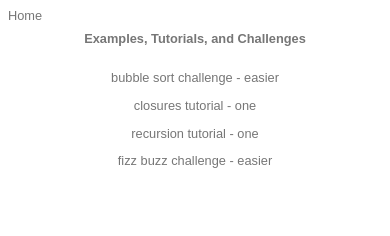
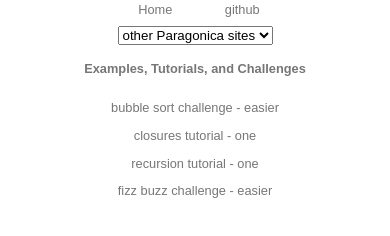
Before and after one commit to glafrance/javascript-code, a plain HTML site: page index.html in a window 390 px wide. Drawn offline with Linux system fonts and the light colour scheme.

Commit message:
Added links for my github page and for other Paragonica sites.

```diff
--- a/index.html
+++ b/index.html
@@ -31,9 +31,18 @@ SOFTWARE.
     <script src="resources/js/ajax.js"></script>
     <script src="resources/js/app.js"></script>
   </head>
-<body>
+  <body onload="init()">
     <div id="main-header">
-        <p class="home"><a href="index.html">Home</a></p>
+      <div class="header-links-container">
+        <p class="home header-links"><a href="index.html">Home</a></p>
+        <p class="header-links github"><a href="https://github.com/glafrance" target="_blank">github</a></p>
+        <select id="otherSitesSelect" class="header-links other-sites">
+          <option>other Paragonica sites</option>
+          <option value="japanese">Learn Japanese !!!</option>
+          <option value="dashboard">The Dashboard</option>
+          <option value="flight">Flight Simulator</option>
+        </select>
+      </div>
       <h3 id="main-header-title">Paragonica JavaScript and Web Development<br />Examples, Tutorials, and Challenges</h3>
       <h3 id="main-header-title-short">Examples, Tutorials, and Challenges</h3>
     </div>
--- a/resources/css/styles.css
+++ b/resources/css/styles.css
@@ -40,8 +40,16 @@ body {
   padding: .5rem;
 }
 
+.header-links-container {
+  padding-bottom: 1rem;
+}
+
 .home {
   padding: .5rem;
+}
+
+.home, .github {
+  margin-right: 10rem;
 }
 
 #left-column {
@@ -57,6 +65,10 @@ body {
 a, a:active, a:focus, a:hover {
   text-decoration: none;
   outline: none;
+}
+
+.header-links {
+  display: inline;
 }
 
 #main-header-title {
@@ -116,12 +128,34 @@ pre {
     padding: 0;
   }
 
-  .home {
-    font-size: .8rem;
+  #main-header {
+    text-align: center;
+    padding-bottom: .5rem;
   }
 
-  #main-header {
+  .home {
+    padding-right: 3rem;
+  }
+
+  .home, .github {
+    font-size: .8rem;
+    margin-right: 0;
+  }
+
+  .header-links-container {
+    text-align: center;
     padding-bottom: .5rem;
+  }
+
+  .header-links {
+    margin-bottom: .5rem;
+  }
+
+  .other-sites {
+    display: block;
+    margin-left: auto;
+    margin-right: auto;
+    margin-top: .5rem;
   }
 
   #main-header-title {
--- a/resources/js/app.js
+++ b/resources/js/app.js
@@ -21,6 +21,28 @@ LIABILITY, WHETHER IN AN ACTION OF CONTRACT, TORT OR OTHERWISE, ARISING FROM,
 OUT OF OR IN CONNECTION WITH THE SOFTWARE OR THE USE OR OTHER DEALINGS IN THE
 SOFTWARE.
 */
+
+function init() {
+  document.getElementById('otherSitesSelect').onchange = function (event) {
+    var url = '';
+
+    switch(event.target.value) {
+      case 'japanese':
+        url = 'http://www.paragonica.com/japanese/index.html';
+        break;
+      case 'dashboard':
+        url = 'http://www.paragonica.com/dashboard';
+        break;
+      case 'flight':
+        url = 'http://www.paragonica.com/flightSimulator';
+        break;
+    }
+    if (url) {
+      window.open(url, '_blank');
+    }
+    event.target.value = 'other Paragonica sites';
+  };
+}
 
 function showPage (id, solutionId) {
   var data, callback = this.processPage;
```
Lines whose indentation alone changed are shown as unchanged.
